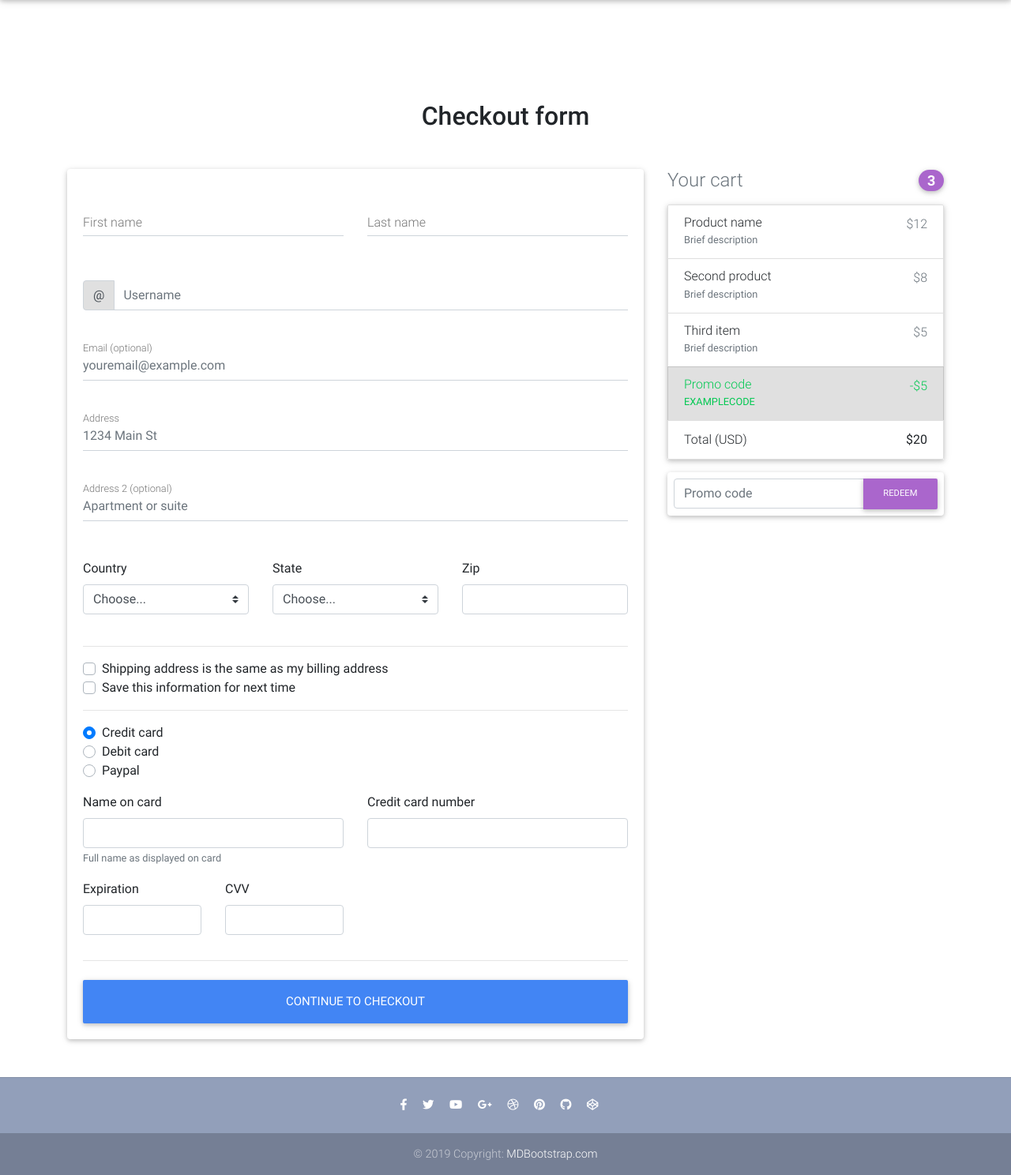
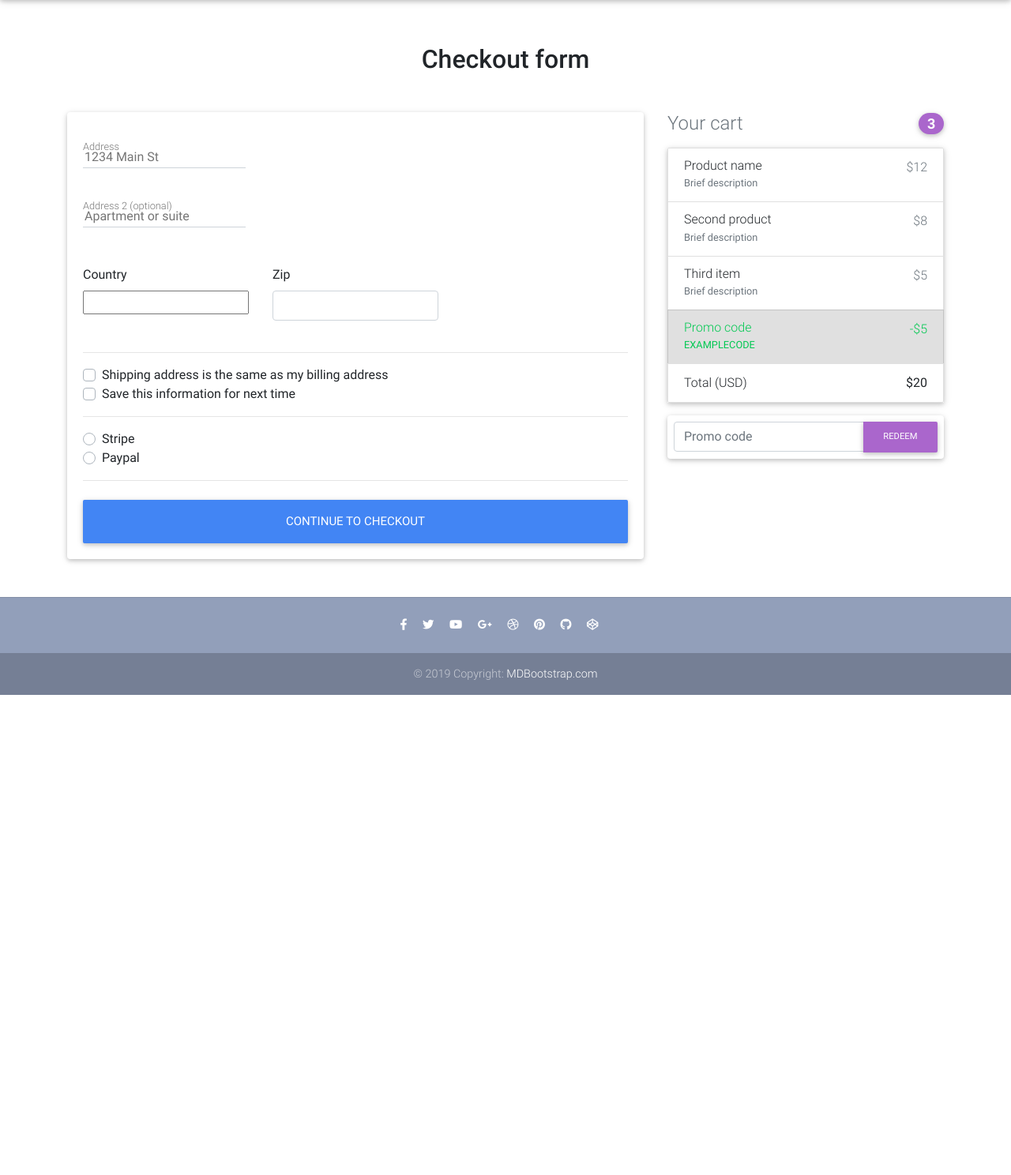
Before and after one commit to Harshad-Chavan/ECOM, a Django app: page /checkout/ in a window 1280 px wide. Shown: the part 64-1552 px from the top of the page at 79% size. After the commit the page ends 944 px from the top, so only its background shows below. Run offline with Django 3.2, Linux system fonts and the light colour scheme; a user stored in the database is signed in; data comes from the database, SQL or seed files in the repository; both versions use the stored data as it was after the commit; some libraries are stand-ins or nearby versions.

Commit message:
created the checkout page form and funtionality

```diff
--- a/requirements.txt
+++ b/requirements.txt
@@ -6,6 +6,7 @@ colorama==0.4.3
 defusedxml==0.6.0
 Django==3.0.5
 django-allauth==0.41.0
+django-countries==6.1.2
 django-crispy-forms==1.9.0
 django-debug-toolbar==2.2
 idna==2.9
--- /dev/null
+++ b/src/core/forms.py
@@ -0,0 +1,38 @@
+from django import forms
+from django_countries.fields import CountryField
+from django_countries.widgets import CountrySelectWidget
+
+
+PAYMENT_CHOICES = ( ('S','Stripe'),('P','Paypal'))
+class CheckoutForm(forms.Form):
+    street_address = forms.CharField(widget=forms.TextInput(attrs={
+            'placeholder' : "1234 Main St"
+
+
+    }))
+    #
+    apartment_address = forms.CharField(required=False,widget=forms.TextInput(attrs={
+            'placeholder' : "Apartment or suite"
+
+
+    }))
+    #
+    country = CountryField(blank_label='(select country)').formfield(
+        widget=CountrySelectWidget(attrs={
+            'class':'custom-select d-block w-100',
+
+
+
+        })
+    )
+    #
+    zip = forms.CharField(widget=forms.TextInput(
+           attrs={
+               'class':'form-control'
+           }
+
+    ))
+    #
+    same_shipping_address = forms.BooleanField(required=False,widget=forms.CheckboxInput())
+    save_info = forms.BooleanField(required=False,widget=forms.CheckboxInput())
+    payment_option = forms.ChoiceField(widget=forms.RadioSelect(),choices=PAYMENT_CHOICES)
--- a/src/core/urls.py
+++ b/src/core/urls.py
@@ -1,11 +1,11 @@
 from django.urls import path
-from .views import checkout_page,HomeView,ItemDetailView,add_to_cart,remove_from_cart,OrderSummaryView,remove_single_item_from_cart
+from .views import CheckoutView,HomeView,ItemDetailView,add_to_cart,remove_from_cart,OrderSummaryView,remove_single_item_from_cart
 
 app_name = 'core'
 urlpatterns = [
     path('',HomeView.as_view(),name='home-page'),
     path('product/<slug>/',ItemDetailView.as_view(),name='product-page'),
-    path('checkout/',checkout_page,name='checkout-page'),
+    path('checkout/',CheckoutView.as_view(),name='checkout-page'),
     path('add-to-cart/<slug>/',add_to_cart,name='add-to-cart'),
     path('remove_from_cart/<slug>/',remove_from_cart,name='remove-from-cart'),
     path('order_summary/',OrderSummaryView.as_view(),name='order_summary'),
--- a/src/core/views.py
+++ b/src/core/views.py
@@ -2,10 +2,11 @@ from django.shortcuts import render,get_object_or_404,redirect
 from django.core.exceptions import ObjectDoesNotExist
 from django.views.generic import ListView,DetailView,View
 from django.utils import timezone
-from .models import OrderItem, Order, Item
+from .models import OrderItem, Order, Item, BillingAddress
 from django.contrib import messages
 from django.contrib.auth.decorators import login_required
 from django.contrib.auth.mixins import LoginRequiredMixin
+from .forms import CheckoutForm
 
 class HomeView(ListView):
     model = Item
@@ -17,9 +18,43 @@ class ItemDetailView(DetailView):
     model = Item
     template_name = "product-page.html"
 
-@login_required
-def checkout_page(request):
-    return render(request,"checkout-page.html",{})
+
+class CheckoutView(LoginRequiredMixin,View):
+    def get(self,*args,**kwargs):
+        form = CheckoutForm()
+        context = { 'form': form }
+        return render(self.request,"checkout-page.html",context)
+
+    def post(self,*args,**kwargs):
+        form = CheckoutForm(self.request.POST or None)
+        try:
+            order = Order.objects.get(user=self.request.user,ordered = False)
+            if form.is_valid():
+                street_address = form.cleaned_data.get('street_address')
+                apartment_address = form.cleaned_data.get('apartment_address')
+                country = form.cleaned_data.get('country')
+                zip = form.cleaned_data.get('zip')
+                # same_billing_address = form.cleaned_data.get('same_billing_address')
+                # save_info = form.cleaned_data.get('save_info')
+                payment_option = form.cleaned_data.get('payment_option')
+                billing_address = BillingAddress(
+                    user=self.request.user,
+                    street_address = street_address,
+                    apartment_address = apartment_address,
+                    country= country,
+                    zip = zip,
+                )
+                billing_address.save()
+                order.billing_address = billing_address
+                order.save()
+                return redirect('core:checkout-page')
+            messages.warning(self.request,"failed checkout")
+            return redirect('core:checkout-page')
+        except ObjectDoesNotExist:
+            messages.error(self.request,"you do not have active order")
+            return redirect("core:order_summary")
+
+
 
 @login_required
 def add_to_cart(request,slug):
--- a/src/djecommerce/settings/base.py
+++ b/src/djecommerce/settings/base.py
@@ -23,6 +23,8 @@ INSTALLED_APPS = [
     ########################
     'core',
     'crispy_forms',
+    ########################
+    'django_countries',
 
 
 ]
--- a/src/templates/checkout-page.html
+++ b/src/templates/checkout-page.html
@@ -1,8 +1,9 @@
 {% extends "base.html" %}
 {% load static %}
+{% load crispy_forms_tags %}
 {% block content %}
   <!--Main layout-->
-  <main class="mt-5 pt-4">
+  <main>
     <div class="container wow fadeIn">
 
       <!-- Heading -->
@@ -16,63 +17,20 @@
 
           <!--Card-->
           <div class="card">
-
             <!--Card content-->
-            <form class="card-body">
-
-              <!--Grid row-->
-              <div class="row">
-
-                <!--Grid column-->
-                <div class="col-md-6 mb-2">
-
-                  <!--firstName-->
-                  <div class="md-form ">
-                    <input type="text" id="firstName" class="form-control">
-                    <label for="firstName" class="">First name</label>
-                  </div>
-
-                </div>
-                <!--Grid column-->
-
-                <!--Grid column-->
-                <div class="col-md-6 mb-2">
-
-                  <!--lastName-->
-                  <div class="md-form">
-                    <input type="text" id="lastName" class="form-control">
-                    <label for="lastName" class="">Last name</label>
-                  </div>
-
-                </div>
-                <!--Grid column-->
-
-              </div>
-              <!--Grid row-->
-
-              <!--Username-->
-              <div class="md-form input-group pl-0 mb-5">
-                <div class="input-group-prepend">
-                  <span class="input-group-text" id="basic-addon1">@</span>
-                </div>
-                <input type="text" class="form-control py-0" placeholder="Username" aria-describedby="basic-addon1">
-              </div>
-
-              <!--email-->
-              <div class="md-form mb-5">
-                <input type="text" id="email" class="form-control" placeholder="youremail@example.com">
-                <label for="email" class="">Email (optional)</label>
-              </div>
-
+            <form method="POST" class="card-body">
+            {% csrf_token %}
               <!--address-->
               <div class="md-form mb-5">
-                <input type="text" id="address" class="form-control" placeholder="1234 Main St">
+                {% comment %} <input type="text" id="address" class="form-control" placeholder="1234 Main St"> {% endcomment %}
+                {{ form.street_address }}
                 <label for="address" class="">Address</label>
               </div>
 
               <!--address-2-->
               <div class="md-form mb-5">
-                <input type="text" id="address-2" class="form-control" placeholder="Apartment or suite">
+                {% comment %} <input type="text" id="address-2" class="form-control" placeholder="Apartment or suite"> {% endcomment %}
+                {{ form.apartment_address }}
                 <label for="address-2" class="">Address 2 (optional)</label>
               </div>
 
@@ -83,10 +41,12 @@
                 <div class="col-lg-4 col-md-12 mb-4">
 
                   <label for="country">Country</label>
-                  <select class="custom-select d-block w-100" id="country" required>
+                  {% comment %} <select class="custom-select d-block w-100" id="country" required>
                     <option value="">Choose...</option>
                     <option>United States</option>
-                  </select>
+                  </select> {% endcomment %}
+                  {{ form.country }}
+
                   <div class="invalid-feedback">
                     Please select a valid country.
                   </div>
@@ -97,23 +57,9 @@
                 <!--Grid column-->
                 <div class="col-lg-4 col-md-6 mb-4">
 
-                  <label for="state">State</label>
-                  <select class="custom-select d-block w-100" id="state" required>
-                    <option value="">Choose...</option>
-                    <option>California</option>
-                  </select>
-                  <div class="invalid-feedback">
-                    Please provide a valid state.
-                  </div>
-
-                </div>
-                <!--Grid column-->
-
-                <!--Grid column-->
-                <div class="col-lg-4 col-md-6 mb-4">
-
                   <label for="zip">Zip</label>
-                  <input type="text" class="form-control" id="zip" placeholder="" required>
+                  {% comment %} <input type="text" class="form-control" id="zip" placeholder="" required> {% endcomment %}
+                  {{ form.zip }}
                   <div class="invalid-feedback">
                     Zip code required.
                   </div>
@@ -127,62 +73,24 @@
               <hr>
 
               <div class="custom-control custom-checkbox">
-                <input type="checkbox" class="custom-control-input" id="same-address">
+                <input {% if form.same_shipping_address.value %} checked {% endif %} type="checkbox" class="custom-control-input" name="same_billing_address" id="same-address">
+
                 <label class="custom-control-label" for="same-address">Shipping address is the same as my billing address</label>
               </div>
               <div class="custom-control custom-checkbox">
-                <input type="checkbox" class="custom-control-input" id="save-info">
+                <input {% if form.save_info.value %} checked {% endif %} type="checkbox" class="custom-control-input" name="save_info" id="save-info">
+
                 <label class="custom-control-label" for="save-info">Save this information for next time</label>
               </div>
 
               <hr>
-
               <div class="d-block my-3">
+              {% for value,name in form.fields.payment_option.choices  %}
                 <div class="custom-control custom-radio">
-                  <input id="credit" name="paymentMethod" type="radio" class="custom-control-input" checked required>
-                  <label class="custom-control-label" for="credit">Credit card</label>
+                  <input id="{{ name }}" name="payment_option" value="{{ value }}" type="radio" class="custom-control-input"  required>
+                  <label class="custom-control-label" for="{{ name }}">{{ name }}</label>
                 </div>
-                <div class="custom-control custom-radio">
-                  <input id="debit" name="paymentMethod" type="radio" class="custom-control-input" required>
-                  <label class="custom-control-label" for="debit">Debit card</label>
-                </div>
-                <div class="custom-control custom-radio">
-                  <input id="paypal" name="paymentMethod" type="radio" class="custom-control-input" required>
-                  <label class="custom-control-label" for="paypal">Paypal</label>
-                </div>
-              </div>
-              <div class="row">
-                <div class="col-md-6 mb-3">
-                  <label for="cc-name">Name on card</label>
-                  <input type="text" class="form-control" id="cc-name" placeholder="" required>
-                  <small class="text-muted">Full name as displayed on card</small>
-                  <div class="invalid-feedback">
-                    Name on card is required
-                  </div>
-                </div>
-                <div class="col-md-6 mb-3">
-                  <label for="cc-number">Credit card number</label>
-                  <input type="text" class="form-control" id="cc-number" placeholder="" required>
-                  <div class="invalid-feedback">
-                    Credit card number is required
-                  </div>
-                </div>
-              </div>
-              <div class="row">
-                <div class="col-md-3 mb-3">
-                  <label for="cc-expiration">Expiration</label>
-                  <input type="text" class="form-control" id="cc-expiration" placeholder="" required>
-                  <div class="invalid-feedback">
-                    Expiration date required
-                  </div>
-                </div>
-                <div class="col-md-3 mb-3">
-                  <label for="cc-expiration">CVV</label>
-                  <input type="text" class="form-control" id="cc-cvv" placeholder="" required>
-                  <div class="invalid-feedback">
-                    Security code required
-                  </div>
-                </div>
+              {% endfor %}
               </div>
               <hr class="mb-4">
               <button class="btn btn-primary btn-lg btn-block" type="submit">Continue to checkout</button>
```
Also changed, not shown: src/core/models.py (+13 -0 lines), src/core/migrations/0009_billingaddress.py (added), src/core/migrations/0010_order_billing_address.py (added), src/db.sqlite3.
